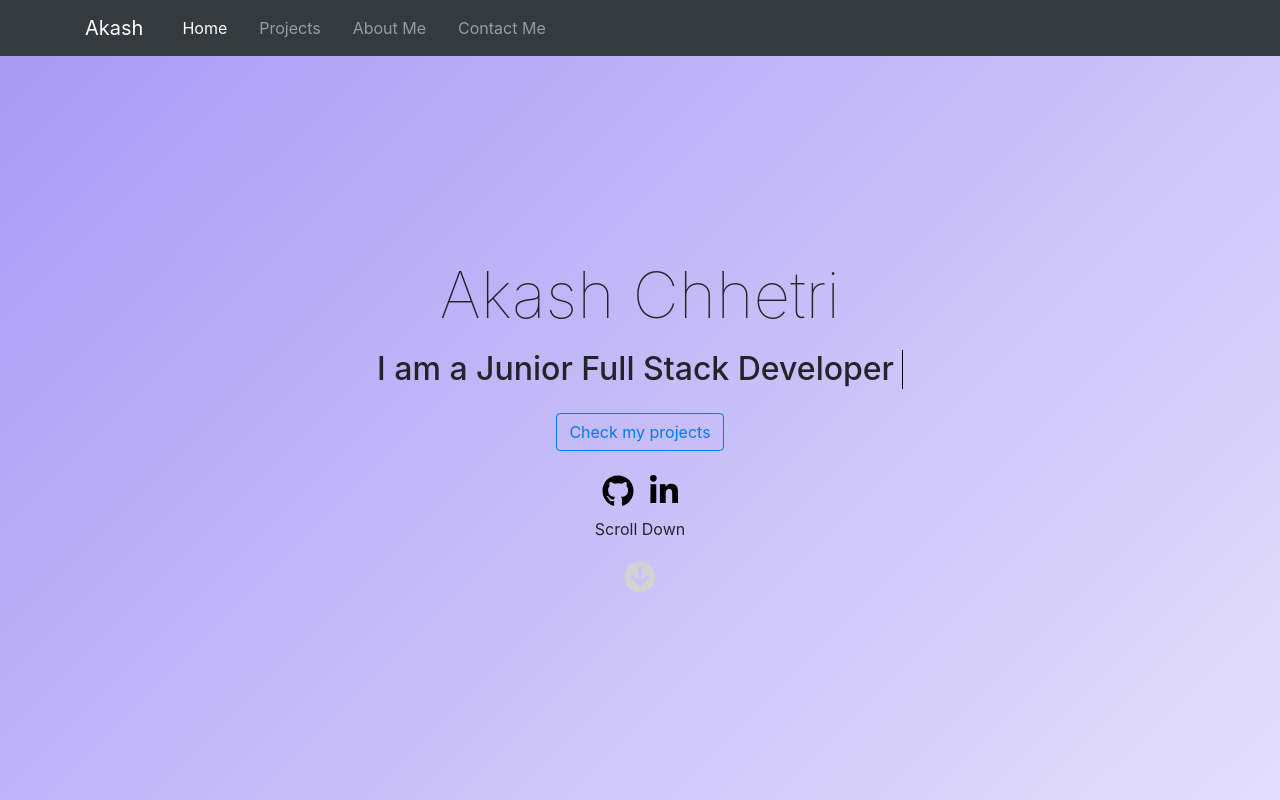
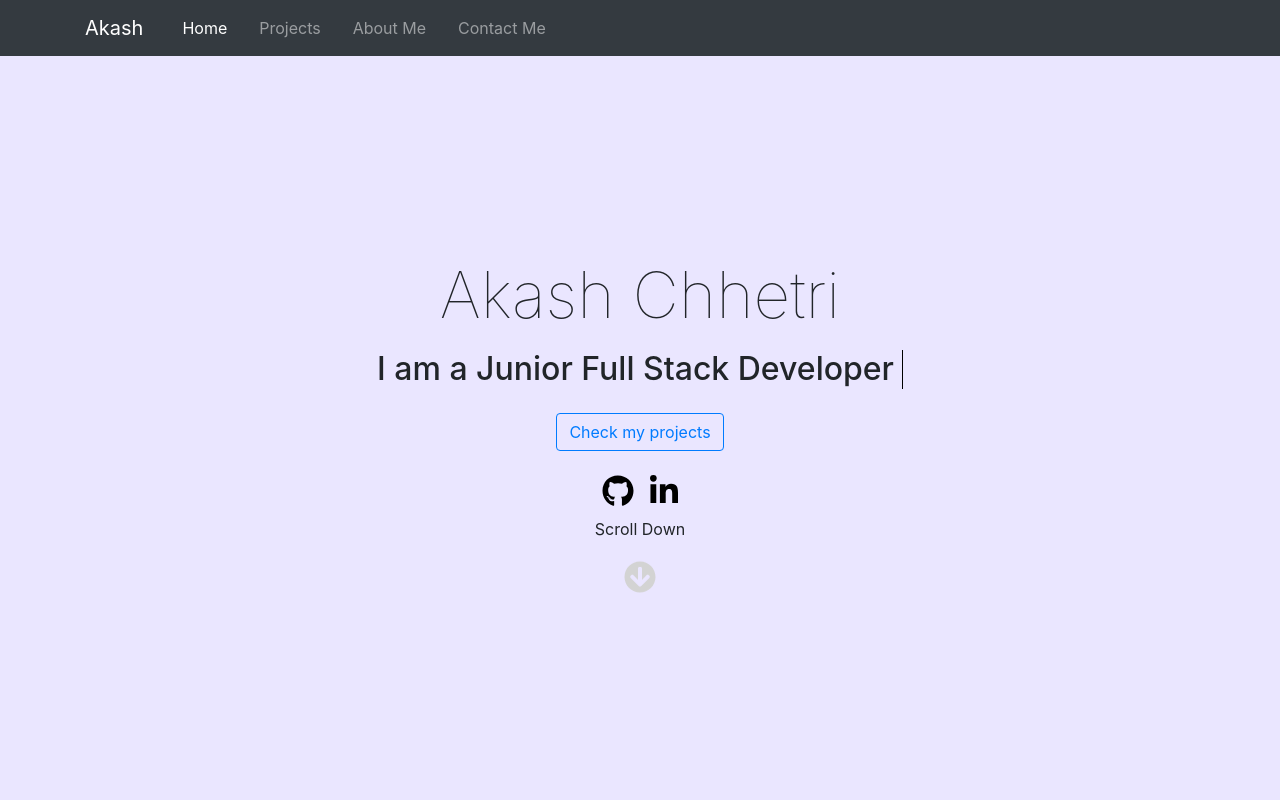
Before and after one commit to achhetr/portfolio, a React (Create React App) app: page / in a window 1280 px wide. Shown: the top 800 px of the page. Built offline with nearby package versions, Linux system fonts and the light colour scheme.

Commit message:
color changed

```diff
--- a/src/components/HomePage/PersonalBio/PersonalBio.js
+++ b/src/components/HomePage/PersonalBio/PersonalBio.js
@@ -86,7 +86,7 @@ const PersonalBio = () => {
 				</Row>
 			</HomeContainer>
 
-			<HomeContainer title="" color="#a99af5">
+			<HomeContainer title="" color="#eae6ff">
 				<Row noGutters className={personalBioStyle.RowContainer}>
 					<Col
 						xs={12}
--- a/src/components/HomePage/Techskills/techSkills.module.css
+++ b/src/components/HomePage/Techskills/techSkills.module.css
@@ -71,6 +71,9 @@
 		10px 16px 6px -4px rgba(0, 0, 0, 0);
 }
 
+.RowContainer {
+}
+
 @media (max-width: 30rem) {
 	.RowContainer {
 		margin-bottom: 2rem;
--- a/src/components/HomePage/homePage.module.css
+++ b/src/components/HomePage/homePage.module.css
@@ -4,5 +4,5 @@
 	flex-direction: column;
 	justify-content: center;
 	align-items: center;
-	background: linear-gradient(-45deg, #a99af5, white, #a99af5);
+	background: #eae6ff;
 }
```
Also changed, not shown: public/images/wave.png (added).
